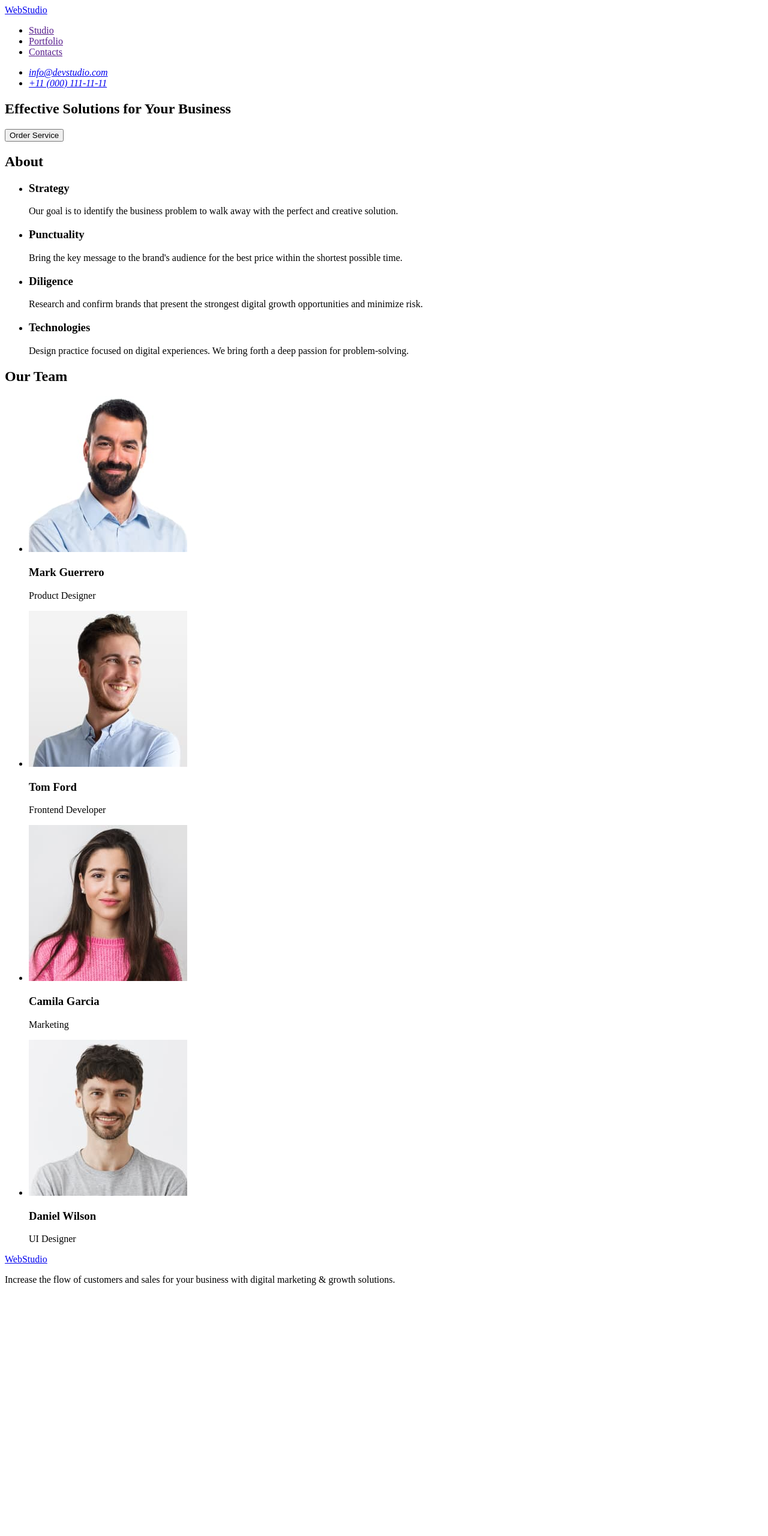
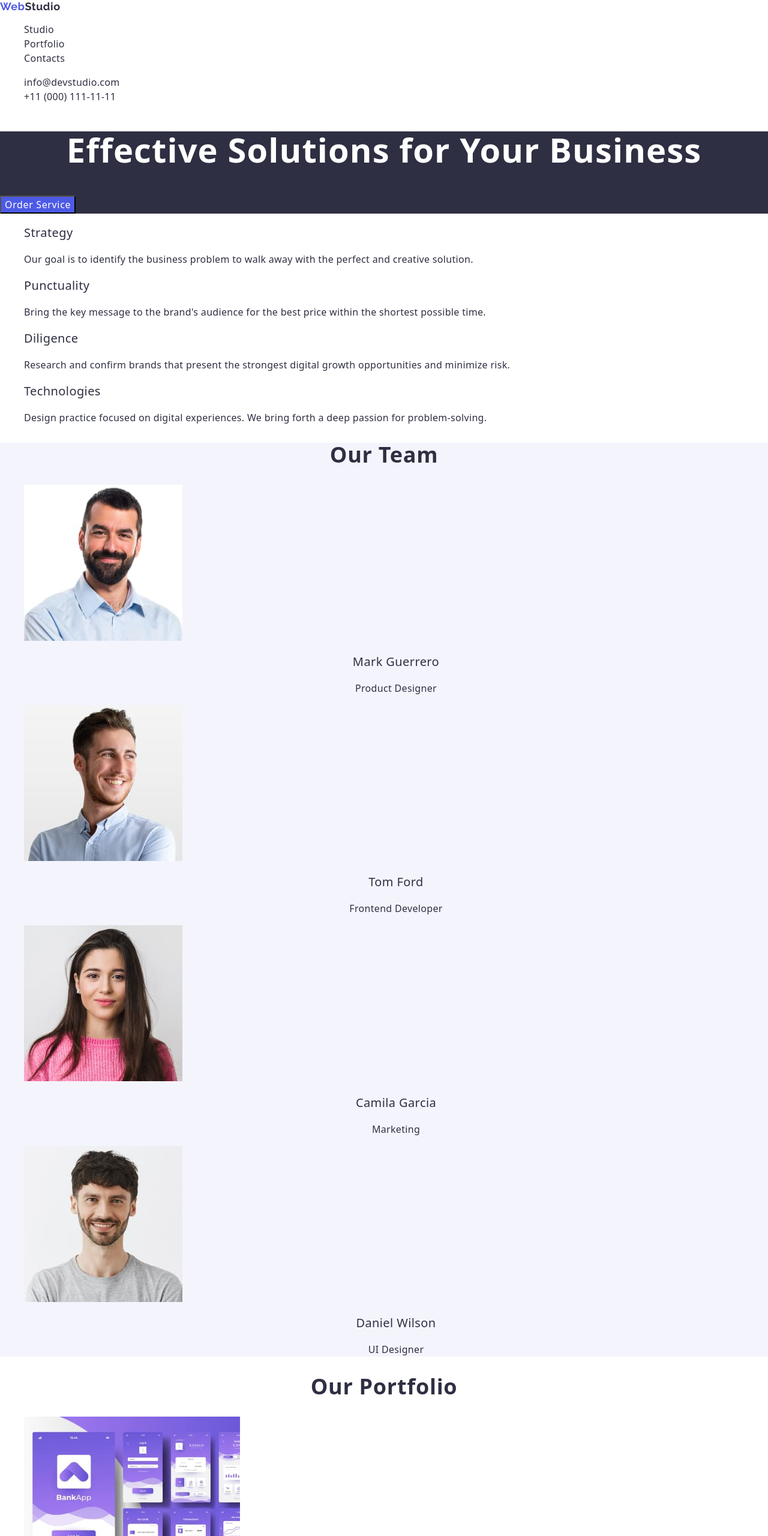
Before and after one commit to Pu1cher/goit-markup-hw-02, a plain HTML site: page index.html in a window 1280 px wide. Shown: the top 2560 px of the page at 60% size. Before the commit the page ends 2158 px from the top, so only its background shows below. Drawn offline with nearby package versions, Linux system fonts and the light colour scheme.

Commit message:
1 time complete

```diff
--- /dev/null
+++ b/css/style.css
@@ -0,0 +1,154 @@
+body {
+  font-family: "Roboto", sans-serif;
+  background-color: white;
+  color: #2e2f42;
+}
+body a,
+ul {
+  text-decoration: none;
+  list-style-type: none;
+  color: #2e2f42;
+}
+
+.logo {
+  font-family: Raleway;
+  font-size: 18px;
+  font-weight: 700;
+  line-height: 21px;
+  letter-spacing: 0.03em;
+  text-align: left;
+}
+.logo span {
+  color: #4d5ae5;
+}
+.nav-link {
+  font-size: 16px;
+  font-weight: 500;
+  line-height: 24px;
+  letter-spacing: 0.02em;
+  text-align: left;
+}
+.nav-link:hover,
+.nav-link:focus {
+  color: #404bbf;
+}
+.address-list {
+  font-style: normal;
+  font-size: 16px;
+  font-weight: 400;
+  line-height: 24px;
+  letter-spacing: 0.02em;
+  text-align: left;
+}
+.address-list a:hover {
+  color: #404bbf;
+}
+.order {
+  background-color: #2e2f42;
+}
+.order-title {
+  font-size: 56px;
+  font-weight: 700;
+  line-height: 60px;
+  letter-spacing: 0.02em;
+  text-align: center;
+  color: #ffffff;
+}
+.order-button {
+  cursor: pointer;
+  font-size: 16px;
+  font-weight: 500;
+  line-height: 24px;
+  letter-spacing: 0.04em;
+  text-align: left;
+  color: white;
+  background-color: #4d5ae5;
+}
+.order-button:hover,
+.order-button:focus {
+  background-color: #404bbf;
+}
+.about-none {
+  display: none;
+}
+.about-title {
+  font-size: 20px;
+  font-weight: 500;
+  line-height: 24px;
+  letter-spacing: 0.02em;
+  text-align: left;
+}
+.about-description {
+  font-size: 16px;
+
+  line-height: 24px;
+  letter-spacing: 0.02em;
+  text-align: left;
+}
+.team {
+  background-color: #f4f4fd;
+}
+.team-title {
+  font-size: 36px;
+  font-weight: 700;
+  line-height: 40px;
+  letter-spacing: 0.02em;
+  text-align: center;
+}
+.team-img {
+  width: 264px;
+  height: 260px;
+}
+.team-name {
+  font-size: 20px;
+  font-weight: 500;
+  line-height: 24px;
+  letter-spacing: 0.02em;
+  text-align: center;
+}
+.team-description {
+  font-size: 16px;
+
+  line-height: 24px;
+  letter-spacing: 0.02em;
+  text-align: center;
+}
+.portfolio-title {
+  font-size: 36px;
+  font-weight: 700;
+  line-height: 40px;
+  letter-spacing: 0.02em;
+  text-align: center;
+}
+.portfolio-img {
+  width: 360px;
+  height: 300px;
+}
+.portfolio-list-title {
+  font-size: 20px;
+  font-weight: 500;
+  line-height: 24px;
+  letter-spacing: 0.02em;
+  text-align: left;
+}
+.portfolio-list-description {
+  font-size: 16px;
+
+  line-height: 24px;
+  letter-spacing: 0.02em;
+  text-align: left;
+}
+.footer {
+  background-color: #2e2f42;
+}
+.footer-description {
+  font-size: 16px;
+
+  line-height: 24px;
+  letter-spacing: 0.02em;
+  text-align: left;
+  color: #f4f4fd;
+}
+.footer .logo {
+  color: #f4f4fd;
+}
--- a/index.html
+++ b/index.html
@@ -4,125 +4,199 @@
     <meta charset="UTF-8" />
     <meta name="viewport" content="width=device-width, initial-scale=1.0" />
     <title>Document</title>
+    <link rel="preconnect" href="<https://fonts.gstatic.com>" />
+    <link rel="stylesheet" href="./css/style.css" />
+    <style>
+      @import url("https://fonts.googleapis.com/css2?family=Raleway:wght@700&family=Roboto:wght@400;500;700&display=swap");
+    </style>
+    <link
+      rel="stylesheet"
+      href="https://cdnjs.cloudflare.com/ajax/libs/modern-normalize/2.0.0/modern-normalize.min.css"
+    />
   </head>
   <body>
     <header>
-      <nav>
-        <a href="./index.html">WebStudio</a>
+      <nav class="nav">
+        <a class="logo nav-logo" href="./index.html"><span>Web</span>Studio</a>
 
         <ul>
           <li>
-            <a href="">Studio</a>
+            <a class="nav-link" href="">Studio</a>
           </li>
           <li>
-            <a href="">Portfolio</a>
+            <a class="nav-link" href="">Portfolio</a>
           </li>
           <li>
-            <a href="">Contacts</a>
+            <a class="nav-link" href="">Contacts</a>
           </li>
         </ul>
       </nav>
-      <address>
+      <address class="address">
         <ul>
-          <li>
+          <li class="address-list">
             <a href="mailto:info@devstudio.com">info@devstudio.com</a>
           </li>
-          <li>
+          <li class="address-list">
             <a href="tel:+110001111111">+11 (000) 111-11-11</a>
           </li>
         </ul>
       </address>
     </header>
     <main>
-      <section>
-        <h1>Effective Solutions for Your Business</h1>
-        <button type="button">Order Service</button>
+      <section class="order">
+        <h1 class="order-title">Effective Solutions for Your Business</h1>
+        <button class="order-button" type="button">Order Service</button>
       </section>
-      <section>
-        <h2>About</h2>
+      <section class="about">
+        <h2 class="about-none">About</h2>
         <ul>
           <li>
-            <h3>Strategy</h3>
-            <p>
+            <h3 class="about-title">Strategy</h3>
+            <p class="about-description">
               Our goal is to identify the business problem to walk away with the
               perfect and creative solution.
             </p>
           </li>
           <li>
-            <h3>Punctuality</h3>
-            <p>
+            <h3 class="about-title">Punctuality</h3>
+            <p class="about-description">
               Bring the key message to the brand's audience for the best price
               within the shortest possible time.
             </p>
           </li>
           <li>
-            <h3>Diligence</h3>
-            <p>
+            <h3 class="about-title">Diligence</h3>
+            <p class="about-description">
               Research and confirm brands that present the strongest digital
               growth opportunities and minimize risk.
             </p>
           </li>
           <li>
-            <h3>Technologies</h3>
-            <p>
+            <h3 class="about-title">Technologies</h3>
+            <p class="about-description">
               Design practice focused on digital experiences. We bring forth a
               deep passion for problem-solving.
             </p>
           </li>
         </ul>
       </section>
-      <section>
-        <h2>Our Team</h2>
+      <section class="team">
+        <h2 class="team-title">Our Team</h2>
         <ul>
-          <li>
+          <li class="team-list">
             <img
+              class="team-img"
               src="./images/Mark_Guerrero.jpg"
               alt="Mark Guerrero Product Designer"
               width="264"
               height="260"
             />
-            <h3>Mark Guerrero</h3>
-            <p>Product Designer</p>
+            <h3 class="team-name">Mark Guerrero</h3>
+            <p class="team-description">Product Designer</p>
           </li>
-          <li>
+          <li class="team-list">
             <img
+              class="team-img"
               src="./images/Tom_Ford.jpg"
               alt="Tom Ford Frontend Developer"
               width="264"
               height="260"
             />
-            <h3>Tom Ford</h3>
-            <p>Frontend Developer</p>
+            <h3 class="team-name">Tom Ford</h3>
+            <p class="team-description">Frontend Developer</p>
           </li>
-          <li>
+          <li class="team-list">
             <img
+              class="team-img"
               src="./images/Camila_Garcia.jpg"
               alt="Camila Garcia Marketing"
               width="264"
               height="260"
             />
-            <h3>Camila Garcia</h3>
-            <p>Marketing</p>
+            <h3 class="team-name">Camila Garcia</h3>
+            <p class="team-description">Marketing</p>
           </li>
-          <li>
+          <li class="team-list">
             <img
+              class="team-img"
               src="./images/Daniel_Wilson.jpg"
               alt="Daniel Wilson UI Designer"
               width="264"
               height="260"
             />
-            <h3>Daniel Wilson</h3>
-            <p>UI Designer</p>
+            <h3 class="team-name">Daniel Wilson</h3>
+            <p class="team-description">UI Designer</p>
+          </li>
+        </ul>
+      </section>
+      <section class="portfolio">
+        <h2 class="portfolio-title">Our Portfolio</h2>
+        <ul>
+          <li class="portfolio-list">
+            <img
+              class="portfolio-img"
+              src="./images/banking_app.jpg"
+              alt="Banking App"
+            />
+            <h3 class="portfolio-list-title">Banking App</h3>
+            <p class="portfolio-list-description">App</p>
+          </li>
+          <li class="portfolio-list">
+            <img
+              class="portfolio-img"
+              src="./images/cashless_payment.jpg"
+              alt="Cashless Payment"
+            />
+            <h3 class="portfolio-list-title">Cashless Payment</h3>
+            <p class="portfolio-list-description">Marketing</p>
+          </li>
+          <li class="portfolio-list">
+            <img
+              class="portfolio-img"
+              src="./images/meditation_app.jpg"
+              alt="Meditation App"
+            />
+            <h3 class="portfolio-list-title">Meditation App</h3>
+            <p class="portfolio-list-description">App</p>
+          </li>
+          <li class="portfolio-list">
+            <img
+              class="portfolio-img"
+              src="./images/taxi_service.jpg"
+              alt="Taxi Service"
+            />
+            <h3 class="portfolio-list-title">Taxi Service</h3>
+            <p class="portfolio-list-description">Marketing</p>
+          </li>
+          <li class="portfolio-list">
+            <img
+              class="portfolio-img"
+              src="./images/screen_illustration.jpg"
+              alt="Screen Illustrations"
+            />
+            <h3 class="portfolio-list-title">Screen Illustrations</h3>
+            <p class="portfolio-list-description">Design</p>
+          </li>
+          <li class="portfolio-list">
+            <img
+              class="portfolio-img"
+              src="./images/online_courses.jpg"
+              alt="Online Courses"
+            />
+            <h3 class="portfolio-list-title">Online Courses</h3>
+            <p class="portfolio-list-description">Marketing</p>
           </li>
         </ul>
       </section>
     </main>
     <footer>
-      <a href="./index.html">WebStudio</a>
-      <p>
-        Increase the flow of customers and sales for your business with digital
-        marketing & growth solutions.
-      </p>
+      <section class="footer">
+        <a class="logo" href="./index.html"><span>Web</span>Studio</a>
+        <p class="footer-description">
+          Increase the flow of customers and sales for your business with
+          digital marketing & growth solutions.
+        </p>
+      </section>
     </footer>
   </body>
 </html>
```
Also changed, not shown: images/banking_app.jpg (added), images/cashless_payment.jpg (added), images/meditation_app.jpg (added), images/online_courses.jpg (added), images/screen_illustration.jpg (added), images/taxi_service.jpg (added).
